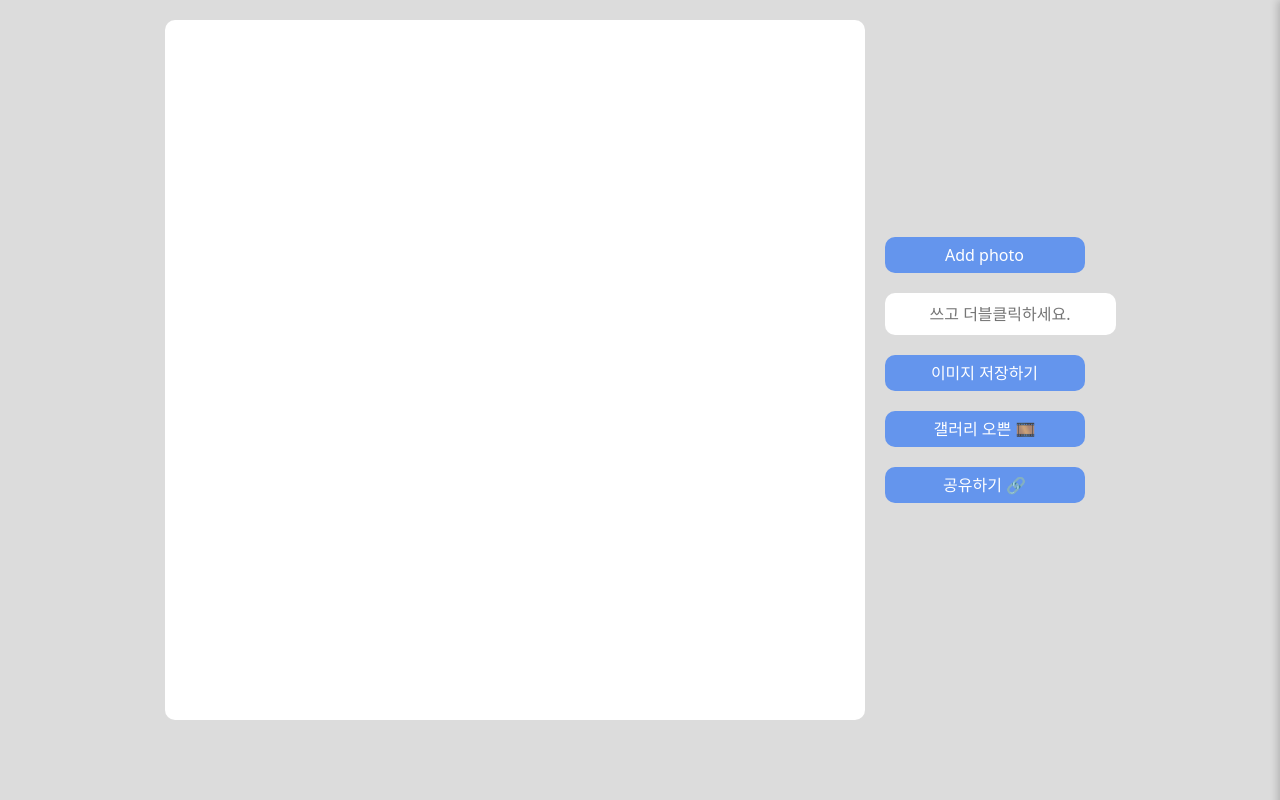
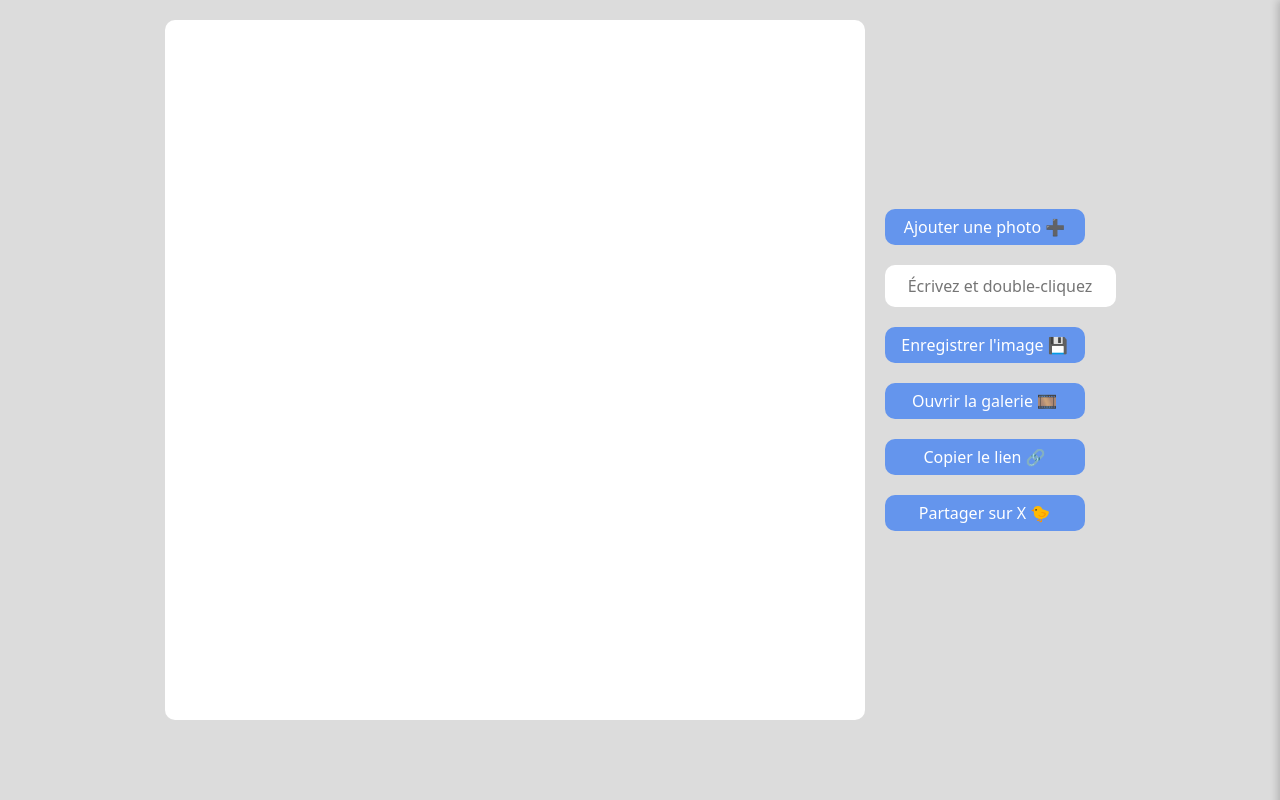
Before and after one commit to hyunahparc/FE_Generateur-de-memes, a React (Create React App) app: page / in a window 1280 px wide. Built offline with nearby package versions, Linux system fonts and the light colour scheme.

Commit message:
chore: change button label to french

```diff
--- a/src/App.js
+++ b/src/App.js
@@ -42,8 +42,8 @@ function App() {
     const x = e.clientX - rect.left;
     const y = e.clientY - rect.top;
 
-    ctx.font = "48px sans-serif";
-    ctx.fillStyle = "green";
+    ctx.font = "48px -apple-system, BlinkMacSystemFont, 'Segoe UI', Roboto, 'Noto Sans', sans-serif";
+    // ctx.fillStyle = "green";
     ctx.fillText(text, x, y);
   };
 
@@ -87,7 +87,7 @@ function App() {
     navigator.clipboard.writeText(sharedUrl)
       .then(() => {
         window.open(sharedUrl, "_blank");
-        alert("공유 URL이 클립보드에 복사되었습니다!");
+        alert("공유 URL이 클립보드에 복사되었습니다! \nLe lien a été copié!");
       })
       .catch(() => alert("복사에 실패했습니다."));
   };
@@ -114,7 +114,7 @@ function App() {
     console.log("Response from server: ", url);
     if(url) {
       setSharedUrl(url);
-      alert("서버 업로드 성공! 공유하려면 공유버튼을 누르세요.");
+      alert("서버 업로드 성공! 공유하려면 공유 버튼을 누르세요. \nTéléversement réussi ! Appuyez sur 'Copier le lien 🔗' pour le partager.");
     } else {
       alert("서버 업로드 실패");
     }
@@ -138,7 +138,7 @@ function App() {
       <div className="btns">
         {/* 사진 업로드 */}
         <label htmlFor="file">
-          Add photo
+          Ajouter une photo ➕
           <input
             type="file"
             id="file"
@@ -151,23 +151,26 @@ function App() {
         <input
           type="text"
           id="text"
-          placeholder="쓰고 더블클릭하세요."
+          placeholder="Écrivez et double-cliquez"
           ref={textInputRef}
         />
         {/* 이미지 저장하기 */}
         <button id="save" onClick={handleSaveClick}>
-          이미지 저장하기
+          Enregistrer l'image 💾
         </button>
         {/* 저장된 이미지 갤러리 */}
         <button onClick={()=> setShowGallery(prev => !prev)}>
-          {showGallery? "갤러리 클로즈 🎞️" : "갤러리 오쁜 🎞️"}
+          {showGallery? "Fermer la galerie 🎞️" : "Ouvrir la galerie 🎞️"}
         </button>
         <button onClick={handleShareClick} disabled={!sharedUrl}>
-          공유하기 🔗
+          Copier le lien 🔗
+        </button>
+        <button onClick={()=>{window.open("https://x.com/")}} disabled={!sharedUrl}>
+          Partager sur X 🐤
         </button>
       </div>
       <div className={`gallery-sidebar ${showGallery ? "open" : ""}`}>
-        <h2 style={{ fontSize: '30px' }}> 🎞️ My meme gallery 🎞️</h2>
+        <h2 style={{ fontSize: '30px' }}>Ma galerie de mèmes😆</h2>
         {showGallery && (
           <div id="gallery" className="gallery">
             {memes.map((url, index) => (
```
